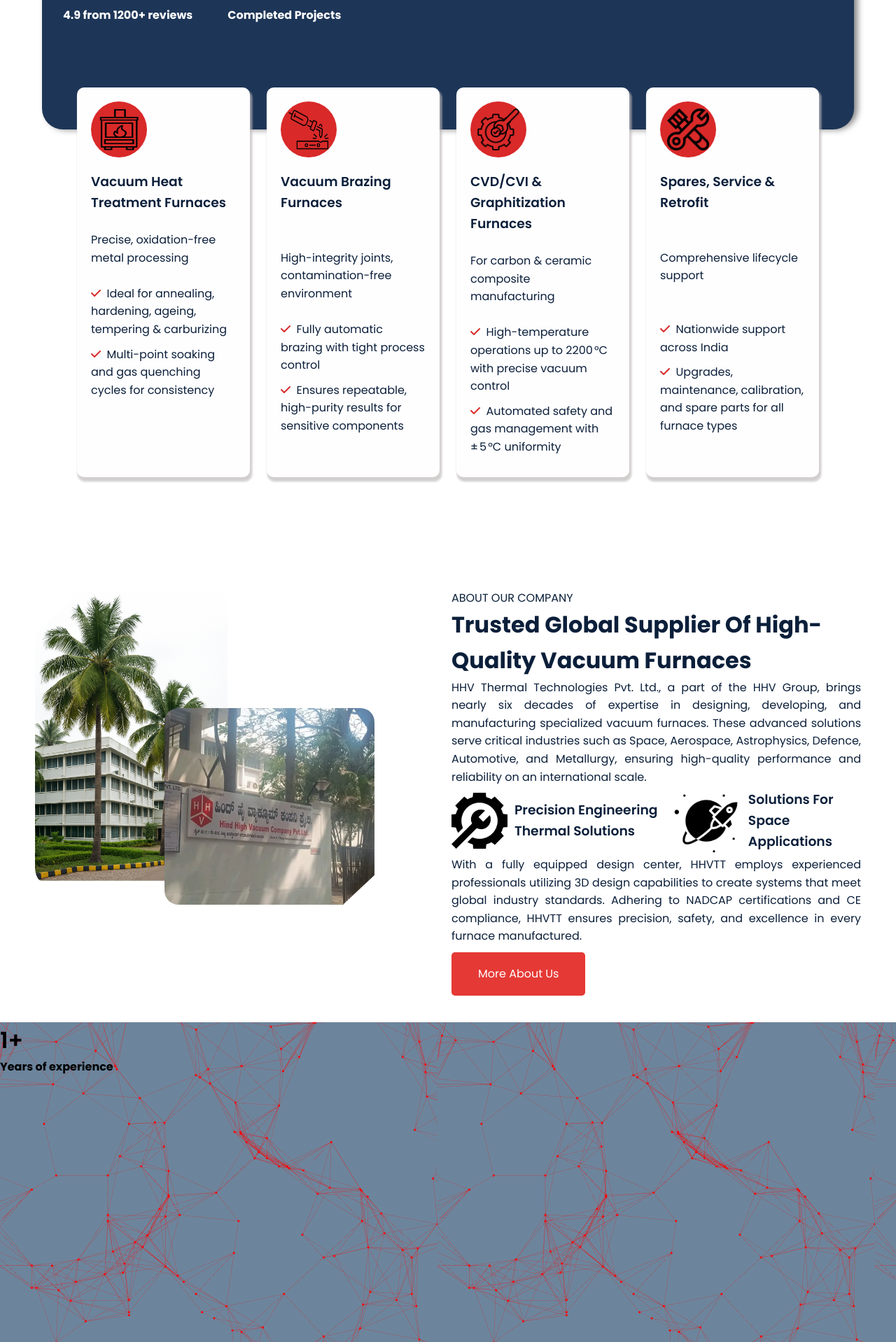
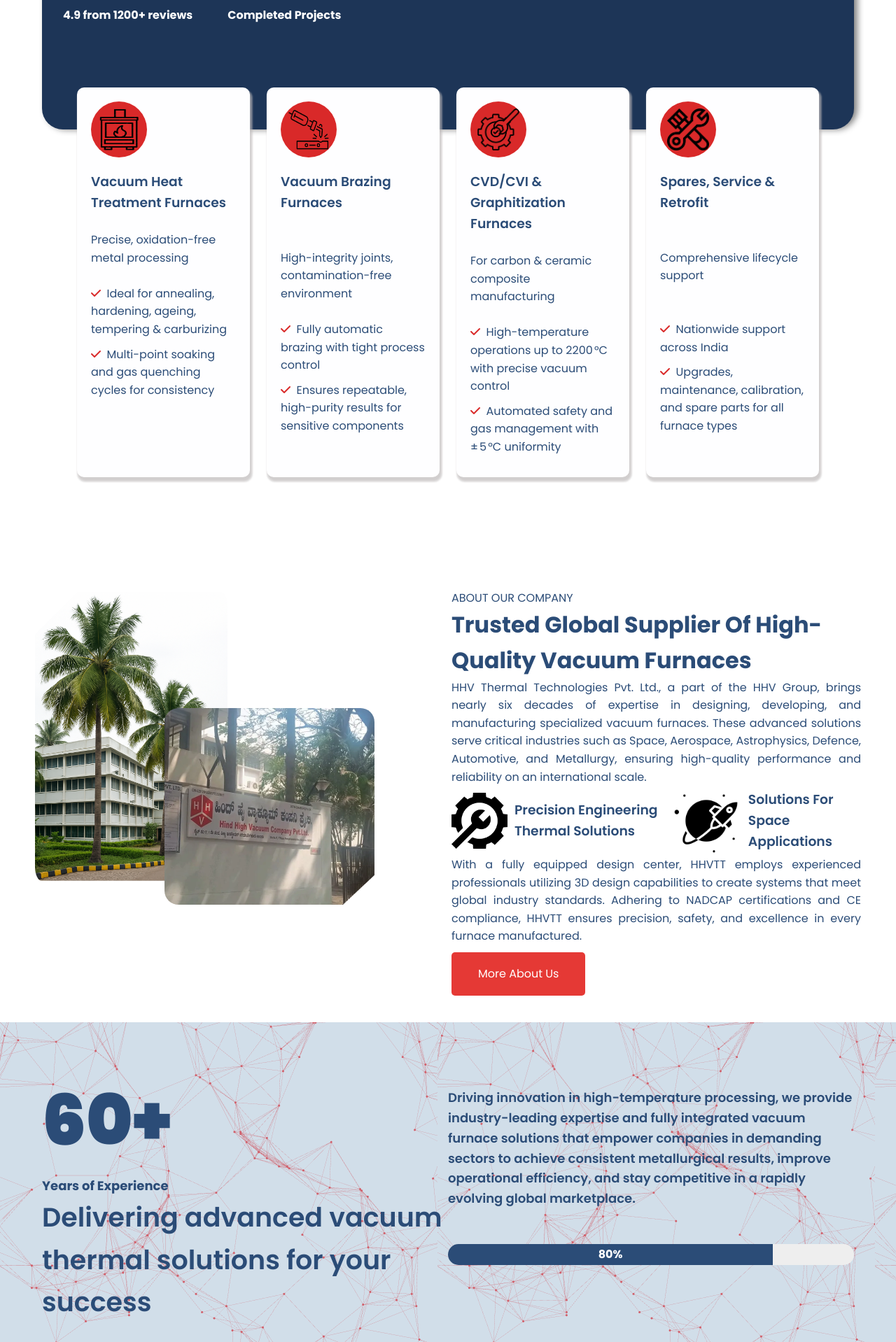
Before and after one commit to Ashwin5641/hhvthermaltech, a PHP site: page / in a window 1280 px wide. Shown: the part 704-2622 px from the top of the page at 70% size. Run offline with PHP 8.4, Linux system fonts and the light colour scheme.

Commit message:
Added Experience and Products Container

```diff
--- a/index.php
+++ b/index.php
@@ -230,12 +230,23 @@
     <div class="experience-products">
         <div class="experience-statistic">
             <div class="experience">
-                <h1>1+</h1>
-                <h4>Years of experience</h4>
+                <div id="counter" data-target="60">0</div>
+                <h4>Years of Experience</h4>
+                <h1>Delivering advanced vacuum thermal solutions for your success</h1>
             </div>
-            <div class="statistic">
+            <div class="progress">
+                <div class="progress-content">
+                    <p>Driving innovation in high-temperature processing, we provide industry-leading expertise and fully integrated vacuum furnace solutions that empower companies in demanding sectors to achieve consistent metallurgical results, improve operational efficiency, and stay competitive in a rapidly evolving global marketplace.</p>
+                </div>
+                <div class="progress-container">
+                    <div class="progress-bar" id="progressBar">
+                        <span id="progressText">0%</span>
+                    </div>
+                </div>
+            </div>
+        </div>
+        <div class="products-carousel">
 
-            </div>
         </div>
     </div>
 
@@ -246,12 +257,75 @@
         AOS.init();
     </script>
 
-    <!-- -------------script for the scroll reveal js-------------  -->
-    <!-- <script src="https://unpkg.com/scrollreveal"></script>
-    <script src="https://unpkg.com/scrollreveal@4.0.0/dist/scrollreveal.min.js"></script>
+    <!-- script for the experience and statistic auto increment -->
+
+    <!-- experience auto increment script -->
     <script>
-        ScrollReveal().reveal('.scrollreveal'), { delay: 2000 };
-    </script> -->
+        const counter = document.getElementById('counter');
+        const target = +counter.getAttribute('data-target');
+        let started = false;
+
+        const animateCounter = () => {
+            let current = 0;
+            const speed = 15;
+            const increment = Math.ceil(target / 60);
+
+            const update = () => {
+                current += increment;
+                if (current >= target) {
+                    counter.textContent = target + '+';
+                } else {
+                    counter.textContent = current;
+                    requestAnimationFrame(update);
+                }
+            };
+
+            update();
+        };
+
+        const counterObserver = new IntersectionObserver(entries => {
+            if (entries[0].isIntersecting && !started) {
+                started = true;
+                animateCounter();
+                counterObserver.disconnect();
+            }
+        }, {
+            threshold: 0.6
+        });
+
+        counterObserver.observe(counter);
+    </script>
+
+    <!-- statistic auto increment script -->
+    <script>
+        const progressBar = document.getElementById('progressBar');
+        const progressText = document.getElementById('progressText');
+
+        const animateProgress = (targetPercent) => {
+            let current = 0;
+            const interval = setInterval(() => {
+                if (current >= targetPercent) {
+                    clearInterval(interval);
+                } else {
+                    current++;
+                    progressBar.style.width = `${current}%`;
+                    progressText.textContent = `${current}%`;
+                }
+            }, 20);
+        };
+
+        const progressObserver = new IntersectionObserver(entries => {
+            if (entries[0].isIntersecting) {
+                animateProgress(80);
+                progressObserver.disconnect();
+            }
+        }, {
+            threshold: 0.5
+        });
+
+        progressObserver.observe(progressBar);
+    </script>
+
 </body>
 
 </html>
--- a/style.css
+++ b/style.css
@@ -1183,7 +1183,7 @@ body {
     margin-bottom: 10px;
 }
 .carousel-under-cards > .card > .content  > h3 , p , ul > li {
-    color: #0b1f3a;
+    color: #2b4c77;
 }
 
 /* responsive for the cards under container */
@@ -1250,7 +1250,7 @@ body {
     top: 100px;
 }
 .about-our-company > .about-company-content > .content-heading > h1 {
-    color: #0b1f3a;
+    color: #2b4c77;
     font-size: 42px;
     font-weight: 700;
 }
@@ -1271,7 +1271,7 @@ body {
     width: 80px;
 }
 .about-our-company > .about-company-content > .content-para-icon > .para-icons > .para-icon1 > h3 {
-    color: #0b1f3a;
+    color: #2b4c77;
 }
 .about-our-company > .about-company-content > .content-para-icon > .para-icons > .para-icon2 {
     display: flex;
@@ -1283,7 +1283,7 @@ body {
     width: 100px;
 }
 .about-our-company > .about-company-content > .content-para-icon > .para-icons > .para-icon2 > h3 {
-    color: #0b1f3a;
+    color: #2b4c77;
 }
 .about-our-company > .about-company-content > .content-para-icon > a {
     color: white;
@@ -1624,8 +1624,69 @@ body {
 
 /* ***************styling for the experience and products carousel container************* */
 .experience-products {
+    position: relative;
     height: 600px;
     width: 100%;
-    background-color: rgba(107, 133, 156, 0.993);
     background-image: url(./assets/images/index-experience-products/shape-1-red-lines.png);
-}
+    padding: 60px;
+    display: flex;
+    flex-direction: column;
+}
+.experience-products::before {
+    content: "";
+    background-color: rgba(164, 189, 211, 0.5);
+    z-index: 0;
+    position: absolute;
+    inset: 0;
+}
+.experience-products > * {
+    position: relative;
+    z-index: 1;
+}
+.experience-products > .experience-statistic > .experience > div {
+    font-size: 100px;
+    color:#2b4c77;
+    font-weight: 900;
+}
+.experience-products > .experience-statistic > .experience > h4 {
+    font-size: 18px;
+    color:#2b4c77;
+}
+.experience-products > .experience-statistic > .experience > h1 {
+    font-size: 38px;
+    color:#2b4c77;
+}
+.experience-products > .experience-statistic {
+    display: flex;
+    align-items: center;
+}
+.experience-products > .experience-statistic > .experience {
+    width: calc(100% / 2);
+}
+.experience-products > .experience-statistic > .progress {
+    width: calc(100% / 2);
+}
+.experience-products > .experience-statistic > .progress > .progress-container {
+    width: 100%;
+    background-color: #eee;
+    height: 30px;
+    border-radius: 15px;
+    overflow: hidden;
+    margin: 50px 0;
+    position: relative;
+}
+.experience-products > .experience-statistic > .progress > .progress-content > p {
+    font-weight: 600;
+    font-size: 18px;
+}
+.experience-products > .experience-statistic > .progress > .progress-container > .progress-bar {
+    height: 100%;
+    width: 0;
+    background-color:#2b4c77; /* Tailwind green-500 */
+    display: flex;
+    align-items: center;
+    justify-content: center;
+    color: white;
+    font-weight: bold;
+    transition: width 0.2s linear;
+}
```
